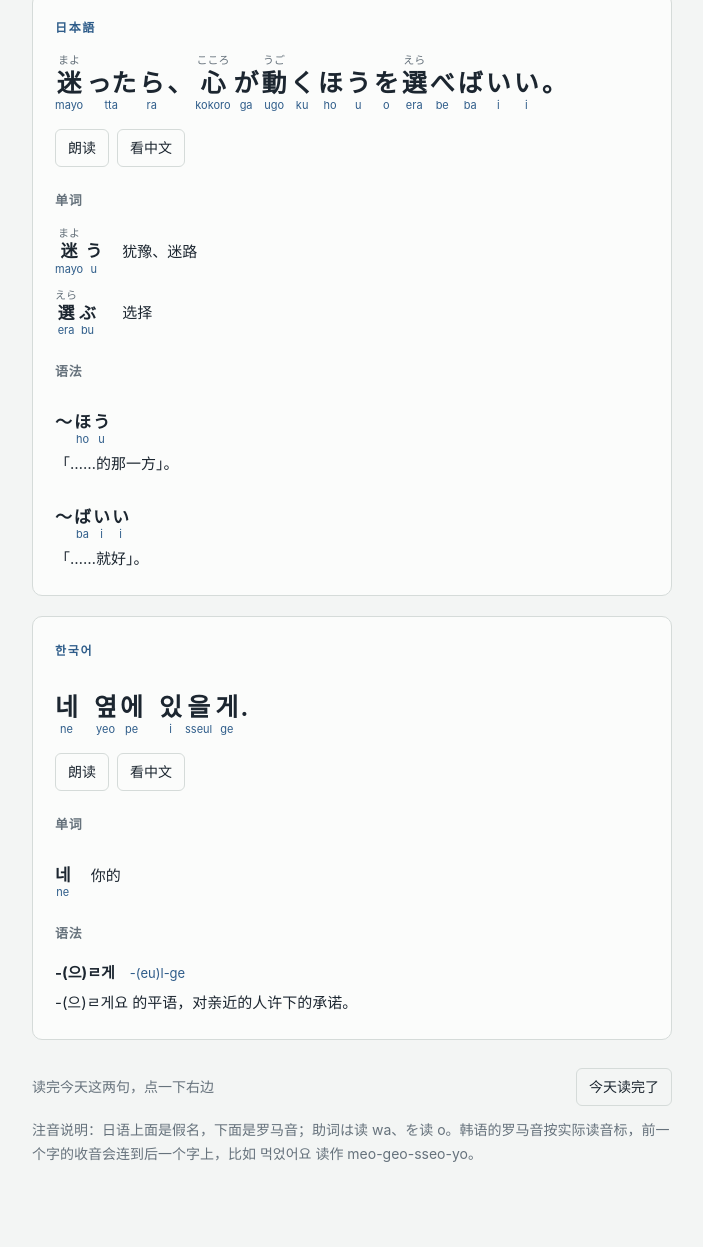
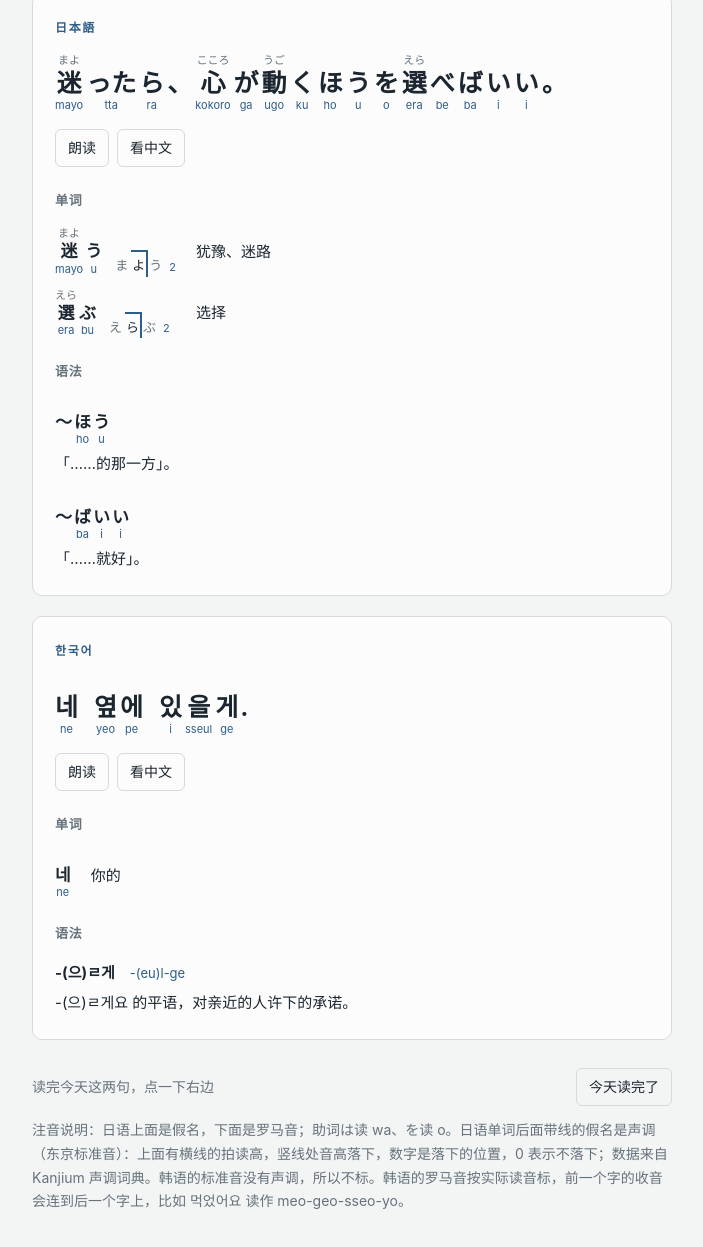
Before and after one commit to crystaLan-JL/daily-sentence, a plain HTML site: page index.html in a window 1280 px wide. Shown: the part 101-1348 px from the top of the page, without its empty margins (288-991 px from the left). Before the commit the page ends 1323 px from the top, so only its background shows below. Drawn offline with Linux system fonts and the light colour scheme.

Commit message:
Add files via upload

```diff
--- a/index.html
+++ b/index.html
@@ -46,6 +46,12 @@ section{background:var(--surface);border:1px solid var(--line);border-radius:10p
 .sm{gap:6px 2px}
 .sm .tk b{font-size:17px}
 .gap{width:10px}
+.pitch{display:inline-flex;align-items:flex-end;margin-left:12px;font-size:13px;color:var(--muted);white-space:nowrap}
+.pitch i{font-style:normal;padding:2px 1px 0;border-top:2px solid transparent;border-right:2px solid transparent}
+.pitch i.hi{border-top-color:var(--accent);color:var(--ink)}
+.pitch i.drop{border-right-color:var(--accent)}
+.pitch sup{margin-left:4px;font-size:11px;color:var(--accent)}
+.words dt{display:flex;align-items:flex-end;flex-wrap:wrap;gap:4px 0}
 .row{display:flex;gap:8px;flex-wrap:wrap;align-items:center}
 .note{font-size:13px;color:var(--muted)}
 .zh{margin:0;padding:10px 14px;border-left:3px solid var(--accent);background:var(--bg);border-radius:0 6px 6px 0}
@@ -76,9 +82,13 @@ footer{display:flex;flex-direction:column;gap:12px;color:var(--muted);font-size:
 <div id="cards" style="display:flex;flex-direction:column;gap:20px"></div>
 <footer>
   <div class="foot"><span id="streak"></span><button id="mark">今天读完了</button></div>
-  <span>注音说明：日语上面是假名，下面是罗马音；助词は读 wa、を读 o。韩语的罗马音按实际读音标，前一个字的收音会连到后一个字上，比如 먹었어요 读作 meo-geo-sseo-yo。</span>
+  <span>注音说明：日语上面是假名，下面是罗马音；助词は读 wa、を读 o。日语单词后面带线的假名是声调（东京标准音）：上面有横线的拍读高，竖线处音高落下，数字是落下的位置，0 表示不落下；数据来自 Kanjium 声调词典。韩语的标准音没有声调，所以不标。韩语的罗马音按实际读音标，前一个字的收音会连到后一个字上，比如 먹었어요 读作 meo-geo-sseo-yo。</span>
 </footer>
 </main>
+<script>
+/* 声调核位置（东京式），数据来自 Kanjium 声调词典，CC BY-SA 4.0 */
+const ACC={"急ぐ":2,"考える":4,"降る":1,"傘":1,"忙しい":4,"ご飯":1,"もう少し":4,"歩く":2,"混む":1,"待ち時間":3,"短い":3,"実験":0,"落ち込む":0,"遅れる":0,"会議":1,"間に合う":3,"窓":1,"開ける":0,"冷たい":0,"疲れる":3,"寝る":0,"知る":0,"街":2,"忘れる":0,"何も":0,"笑う":0,"帰る":1,"続き":0,"会う":1,"呼ぶ":0,"胸":2,"君":0,"雪":2,"静か":1,"言葉":3,"残る":2,"話す":2,"隣":0,"上手":3,"待つ":1,"少しずつ":4,"悪い":2,"帰り道":3,"月":2,"早い":2,"一人":2,"寂しい":3,"泣く":0,"匂い":2,"遠い":0,"空":1,"夢":2,"閉じる":2,"気づく":2,"優しい":0,"自分":0,"任せる":3,"音":2,"落ち着く":0,"触れる":0,"見つめる":0,"変わる":0,"気持ち":0,"夕焼け":0,"伝える":0,"大丈夫":3,"言う":0,"解決":0,"嘘":1,"眠る":0,"感じる":0,"伸ばす":2,"届く":2,"声":1,"疲れ":3,"空気":1,"嫌い":0,"終わる":0,"過ぎる":2,"思い出":0,"形":0,"好き":2,"人":0,"一言":2,"今":1,"眺める":3,"迷う":2,"選ぶ":2,"時間":0,"愛おしい":4,"自由":2,"部屋":2,"広い":2,"今日":1,"見せる":2,"強がる":3,"誰も":0,"散る":0,"切ない":3,"生まれ変わる":5,"探す":0,"黙る":2,"座る":0,"寝顔":0,"日":0,"足りる":0,"風":0,"誰か":1,"小さな":1,"幸せ":0,"せっかく":0,"ただ":1,"きっと":0,"だんだん":0,"とき":2,"ふと":1,"かえって":1,"もの":2,"うまく":1,"おやすみ":0};
+</script>
 <script>
 /* [句子, 中文, [[单词, 释义]...], [[语法, 讲解]...]]  汉字{读法}；助词は写作 は{wa} */
 const JA_NEW=[
@@ -317,6 +327,13 @@ function jaTok(m){
   }
   return h;
 }
+const kanaOf=m=>m.replace(/[一-龯々]+\{([^}]*)\}/gu,"$1").replace(/は\{wa\}/g,"は");
+function pitch(m){
+  const n=ACC[m.replace(/\{[^}]*\}/g,"")]; if(n===undefined)return "";
+  const mo=[]; for(const c of kanaOf(m)){ if("ゃゅょぁぃぅぇぉゎャュョァィゥェォ".includes(c)&&mo.length)mo[mo.length-1]+=c; else mo.push(c) }
+  const hi=i=>n===0?i>0:n===1?i===0:(i>0&&i<n);
+  return `<span class="pitch" title="声调型 ${n}">`+mo.map((x,i)=>`<i class="${hi(i)?"hi":""}${n>0&&i===n-1?" drop":""}">${esc(x)}</i>`).join("")+`<sup>${n}</sup></span>`;
+}
 const plain=m=>m.replace(/\{[^}]*\}/g,"");
 const rubyize=t=>esc(t).replace(/([一-龯々]+)\{([^}]+)\}/gu,"<ruby>$1<rt>$2</rt></ruby>").replace(/は\{wa\}/g,"は");
 function koTok(s,r){
@@ -333,7 +350,7 @@ function card(e,ko){
   const sent=ko?koTok(e.s,e.r):jaTok(e.s);
   const w=e.w.map(x=>ko
     ?`<dt><span class="sent sm">${koTok(x[0],x[1])}</span></dt><dd>${esc(x[2])}</dd>`
-    :`<dt><span class="sent sm">${jaTok(x[0])}</span></dt><dd>${esc(x[1])}</dd>`).join("");
+    :`<dt><span class="sent sm">${jaTok(x[0])}</span>${pitch(x[0])}</dt><dd>${esc(x[1])}</dd>`).join("");
   const g=e.g.map(x=>ko
     ?`<div class="item"><div><b>${esc(x[0])}</b>　<i class="kr">${esc(x[1])}</i></div><p>${esc(x[2])}</p></div>`
     :`<div class="item"><span class="sent sm">${jaTok(x[0])}</span><p>${rubyize(x[1])}</p></div>`).join("");
```
